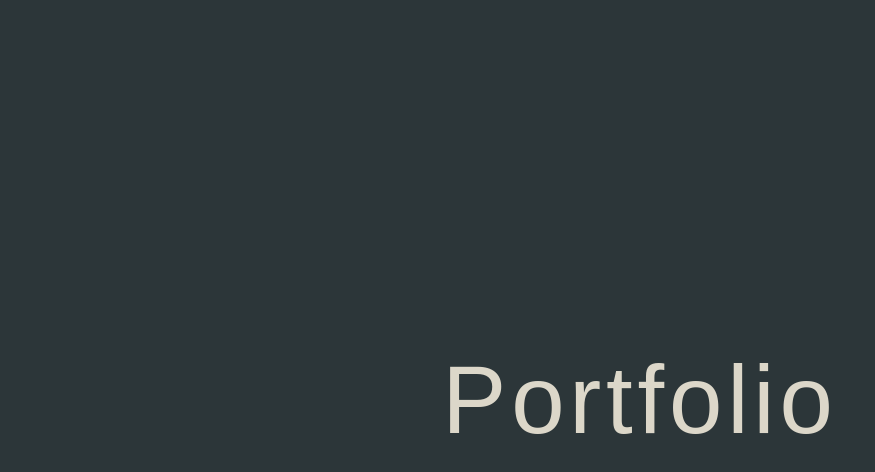
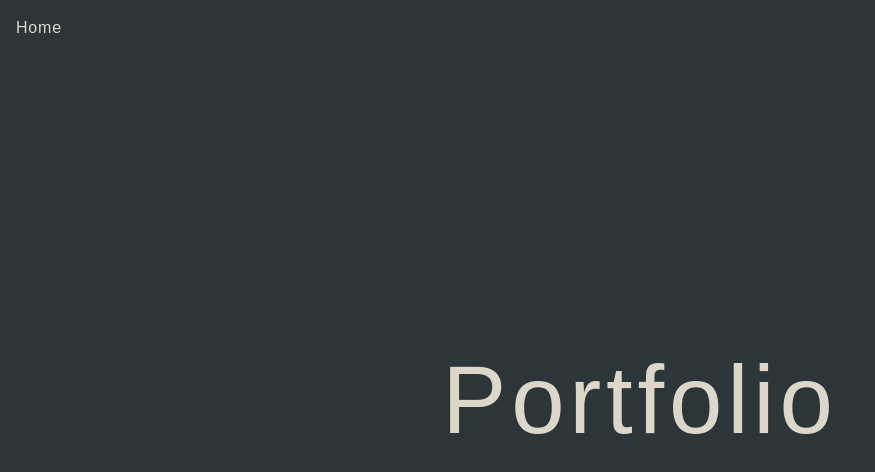
Before and after one commit to cjohansen11/portfolio, a SvelteKit app: page /portfolio in a window 1280 px wide. Shown: the top 472 px of the page, without its empty margins (0-875 px from the left). Built offline with nearby package versions, Linux system fonts and the light colour scheme; a web font is replaced by a local one.

Commit message:
Fine tuned transitions

```diff
--- a/src/routes/+page.svelte
+++ b/src/routes/+page.svelte
@@ -13,7 +13,7 @@
 {#if ready}
 	<div
 		class="flex h-screen flex-col justify-center"
-		in:fade={{ duration: 1000, easing: cubicIn, delay: 100 }}
+		in:fade={{ duration: 1000, easing: cubicIn, delay: 250 }}
 		out:slide={{
 			duration: 1000,
 			delay: 100,
--- a/src/routes/portfolio/+page.svelte
+++ b/src/routes/portfolio/+page.svelte
@@ -1,10 +1,13 @@
 <script lang="ts">
+	import { quadOut } from 'svelte/easing';
 	import { fade } from 'svelte/transition';
 </script>
 
 <div
 	class="flex h-screen flex-col justify-center text-center"
-	in:fade={{ delay: 1000, duration: 1000 }}
+	in:fade={{ delay: 500, duration: 1000 }}
+	out:fade={{ delay: 100, duration: 500, easing: quadOut }}
 >
+	<a href="/" class="absolute top-4 left-4 hover:opacity-50"><p>Home</p></a>
 	<h1>Portfolio</h1>
 </div>
```
